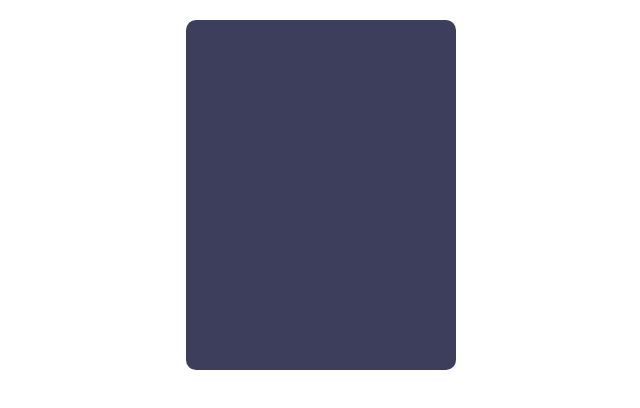
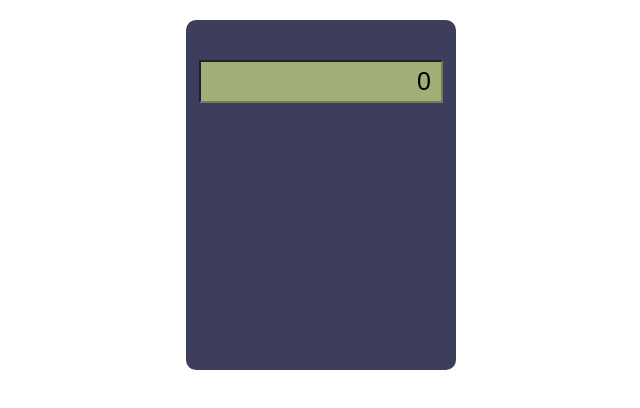
Before and after one commit to PratikshaShinde21/calculator, a plain HTML site: page index.html in a window 1280 px wide. Shown: the whole page, without its empty margins (319-959 px from the left). Drawn offline with Linux system fonts and the light colour scheme.

Commit message:
calculator screen added

```diff
--- a/index.html
+++ b/index.html
@@ -15,14 +15,23 @@
             padding-top: 40px;
         }
 
-
+      .screen{
+            background-color: #a1af77;
+            text-align: right;
+            width: 220px;
+            display: block;
+            margin: 0 auto;
+            font-size: 25px;
+            padding: 5px 10px;
+            margin-bottom: 20px;
+        }
 
     </style>
 </head>
 <body>
     <div class="calculator-body">
 
-
+       <input type="text" value="0" class="screen"/>
 
 
     </div>
```
